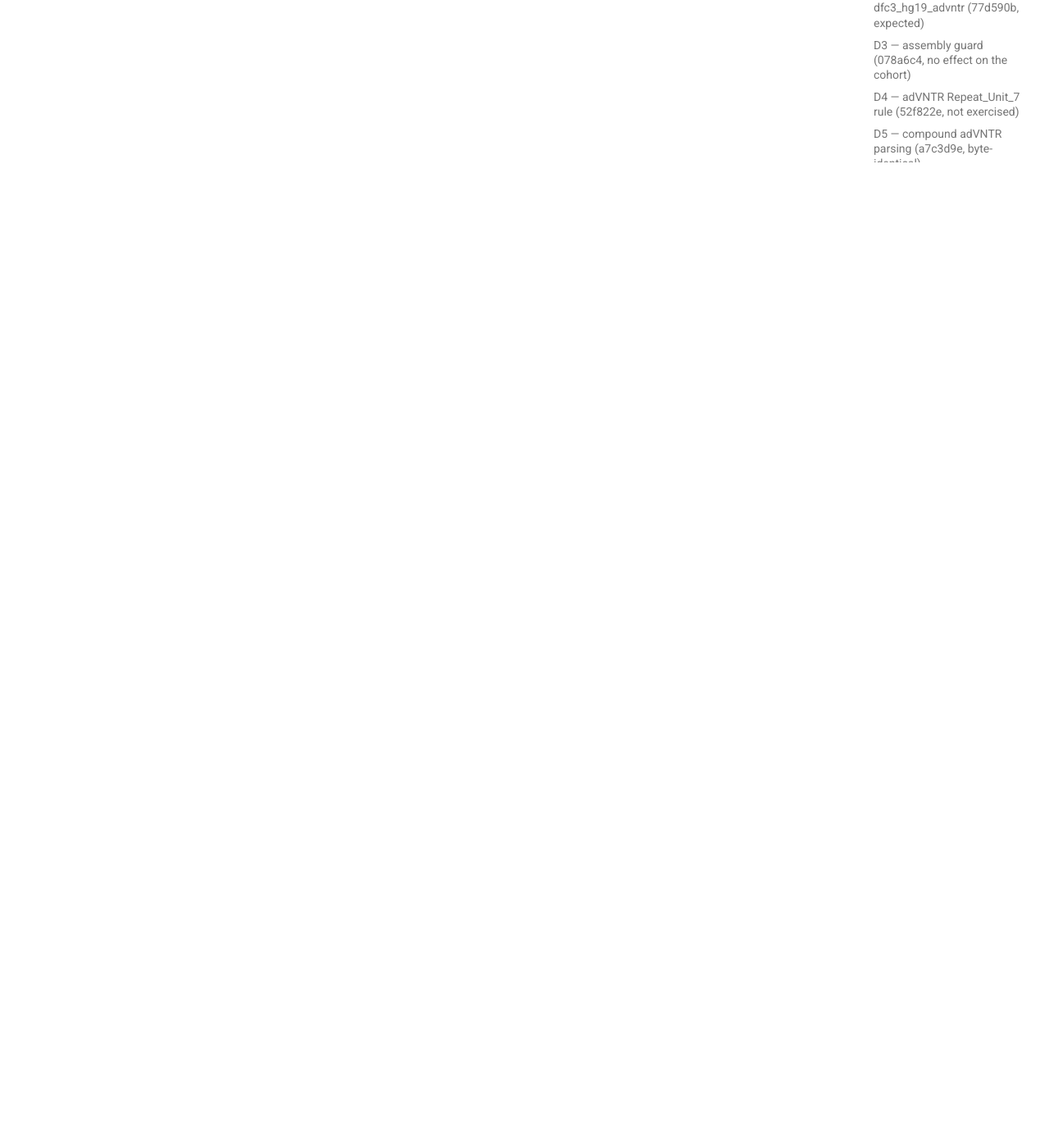
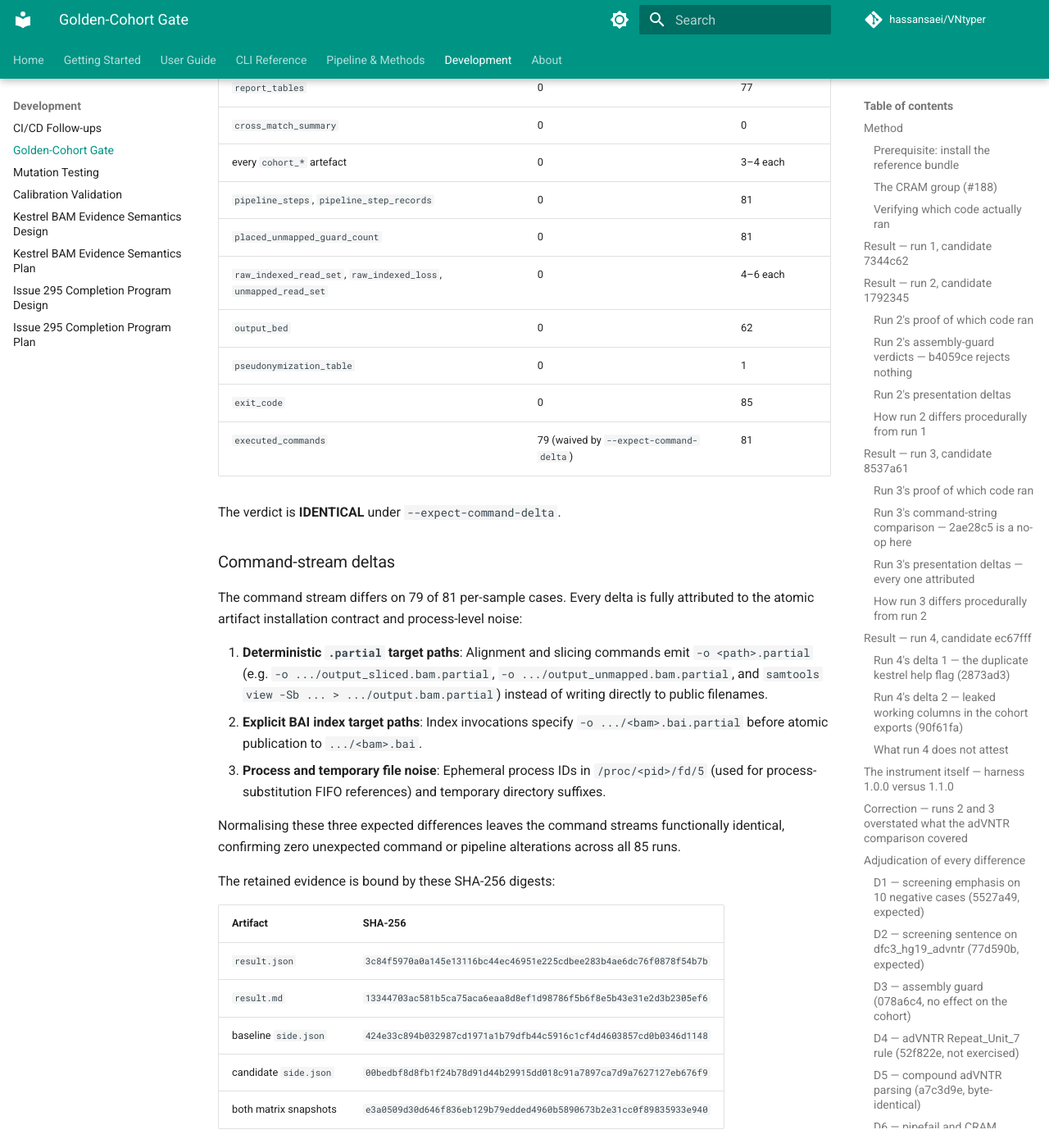
Before and after one commit to hassansaei/VNtyper, an MkDocs documentation site: the page built from docs/development/golden-cohort-gate.md, in a window 1280 px wide and 1400 px high, scrolled down 34571 px. Shown: the whole window at 82% size. Built offline with MkDocs 1.6.1 and Material for MkDocs 9.7.7, drawn with Linux system fonts in a browser that asks for light colours; comment, search, counter and statistics services are not loaded; some of the changed text lies outside the part shown.

Commit message:
docs(gate): attribute command-stream deltas for atomic BAM install
Record Run 9 in the golden-cohort gate register, attributing the
deterministic .partial command targets and separate index invocations.

Refs #314

Co-Authored-By: Claude Fable 5.1 <noreply@anthropic.com>
Claude-Session: https://claude.ai/code/session_01S9cm5vbPmPcnjuzsd1Lvgz

```diff
--- a/docs/development/golden-cohort-gate.md
+++ b/docs/development/golden-cohort-gate.md
@@ -38,6 +38,8 @@ the harness change, so only the "after" side can prove its revision.
 | 5 | `9816f86` | `4fd638a` | DELTAS, both classes fully attributed, every genotype artefact unchanged | the `fix/issue-181-197-followups` branch at `9816f86`, against the 2.0.6 release, and nothing after it |
 | 6 | `48f97fe` | `cb593b6` | DELTAS, every one attributed, **no genotype field changed anywhere** | the `fix/milestone-2-correctness-of-reported-numbers` branch at `48f97fe` (milestone 2, #171/#172/#174/#203/#212), against the 2.0.7 release, and nothing after it |
 | 7 | `19c8acd` | `4678851` | CANDIDATE PASS; comparison BLOCKED only by baseline-refused successes | issue #233 at `19c8acd`, against its required regression baseline `4678851`, and nothing after it |
+| 8 | `74fcbe0` | `c74e9e5` | DELTAS, every one attributed, **no genotype field changed anywhere** | adVNTR 2.0.x and real `--threads` (#259), against `c74e9e5`, and nothing after it |
+| 9 | `edaf44a` | `80ac6be` | IDENTICAL (waived command deltas), **no genotype field changed anywhere** | atomic BAM and BAI installation (#314), against `80ac6be`, and nothing after it |
 
 Runs 1–3 measure the `#179` branch against the baseline `2fcc6e3`. Runs 4 and 5 measure a
 *different* branch — `fix/issue-181-197-followups` — against a *different* baseline,
@@ -1215,3 +1217,71 @@ The retained evidence is bound by these SHA-256 digests:
 | baseline `side.json` | `5321f9206405b77ccf4a198603b1ad1ca1b2f628105aba7a38f8cadaeaddb075` |
 | candidate `side.json` | `c8f583664a48615116573697ce1d3114ec45a13482fdf183d7c5d2e757f79335` |
 | both matrix snapshots | `241aeaf5aa64b8f684848f271e9d1a45e422ba41825adda9ee67b6a32cd7ac68` |
+
+## Run 9 — `80ac6be` → `edaf44a`, atomic BAM and BAI installation (#314)
+
+Harness `1.5.0`. Both sides were clean worktrees, both launches recorded their revision, and
+all **85 runs on each side verified their package resolution**. The attestation-grade matrix
+comprised 78 pipeline cases (50 base derived from `tests/data`, 5 non-fast, 3 adVNTR, 14 alias,
+6 CRAM), three probes and four cohorts. No case was blocked, no expectation was unmet, and
+no run timed out.
+
+The marker module was `vntyper.scripts.artifact_publish`, absent on the baseline `review-origin-main`
+and present on the candidate.
+
+### What this run compares
+
+Baseline `80ac6be` writes final sliced and sorted BAM and BAI files directly to their public output
+paths as subprocesses execute. Candidate `edaf44a` implements atomic installation (#314): subprocesses
+target temporary, deterministic sibling `.partial` paths (`<path>.partial`), followed by atomic
+`os.replace` publication only upon verified 0 exit and non-empty file creation. On any failure or
+exception, `.partial` files are unlinked, preventing partial, truncated, or header-only BAM files
+from remaining under public artifact paths.
+
+### Every genotype artefact is unchanged
+
+| Compared | Cases with a delta | Cases compared |
+| --- | --- | --- |
+| `advntr_result` | 0 | 3 |
+| `kestrel_result` | 0 | 77 |
+| `kestrel_pre_result` | 0 | 77 |
+| `coverage_summary` | 0 | 77 |
+| `screening_summary` | 0 | 0 |
+| `report_tables` | 0 | 77 |
+| `cross_match_summary` | 0 | 0 |
+| every `cohort_*` artefact | 0 | 3–4 each |
+| `pipeline_steps`, `pipeline_step_records` | 0 | 81 |
+| `placed_unmapped_guard_count` | 0 | 81 |
+| `raw_indexed_read_set`, `raw_indexed_loss`, `unmapped_read_set` | 0 | 4–6 each |
+| `output_bed` | 0 | 62 |
+| `pseudonymization_table` | 0 | 1 |
+| `exit_code` | 0 | 85 |
+| `executed_commands` | 79 (waived by `--expect-command-delta`) | 81 |
+
+The verdict is **IDENTICAL** under `--expect-command-delta`.
+
+### Command-stream deltas
+
+The command stream differs on 79 of 81 per-sample cases. Every delta is fully attributed to
+the atomic artifact installation contract and process-level noise:
+
+1. **Deterministic `.partial` target paths**: Alignment and slicing commands emit `-o <path>.partial`
+   (e.g. `-o .../output_sliced.bam.partial`, `-o .../output_unmapped.bam.partial`, and
+   `samtools view -Sb ... > .../output.bam.partial`) instead of writing directly to public filenames.
+2. **Explicit BAI index target paths**: Index invocations specify `-o .../<bam>.bai.partial`
+   before atomic publication to `.../<bam>.bai`.
+3. **Process and temporary file noise**: Ephemeral process IDs in `/proc/<pid>/fd/5` (used for
+   process-substitution FIFO references) and temporary directory suffixes.
+
+Normalising these three expected differences leaves the command streams functionally identical,
+confirming zero unexpected command or pipeline alterations across all 85 runs.
+
+The retained evidence is bound by these SHA-256 digests:
+
+| Artifact | SHA-256 |
+| --- | --- |
+| `result.json` | `3c84f5970a0a145e13116bc44ec46951e225cdbee283b4ae6dc76f0878f54b7b` |
+| `result.md` | `13344703ac581b5ca75aca6eaa8d8ef1d98786f5b6f8e5b43e31e2d3b2305ef6` |
+| baseline `side.json` | `424e33c894b032987cd1971a1b79dfb44c5916c1cf4d4603857cd0b0346d1148` |
+| candidate `side.json` | `00bedbf8d8fb1f24b78d91d44b29915dd018c91a7897ca7d9a7627127eb676f9` |
+| both matrix snapshots | `e3a0509d30d646f836eb129b79edded4960b5890673b2e31cc0f89835933e940` |
```
